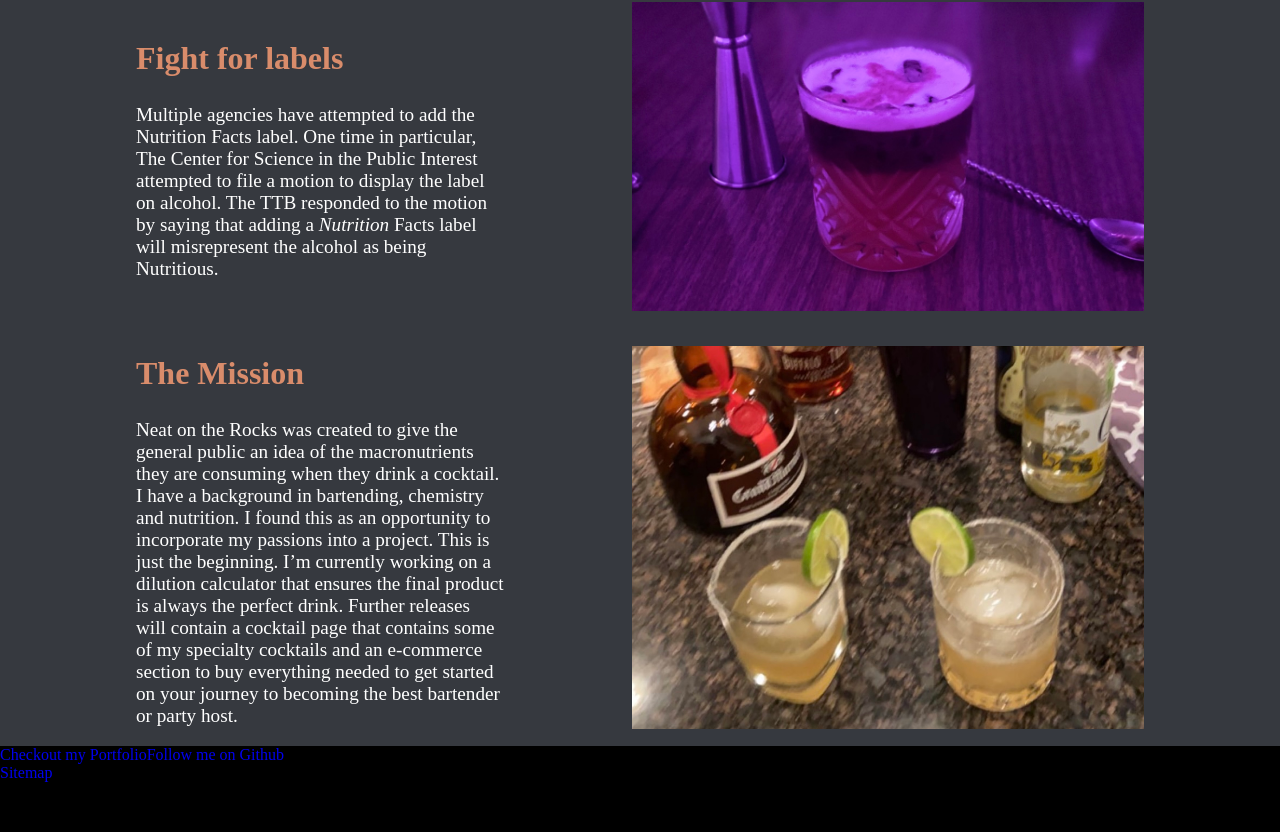
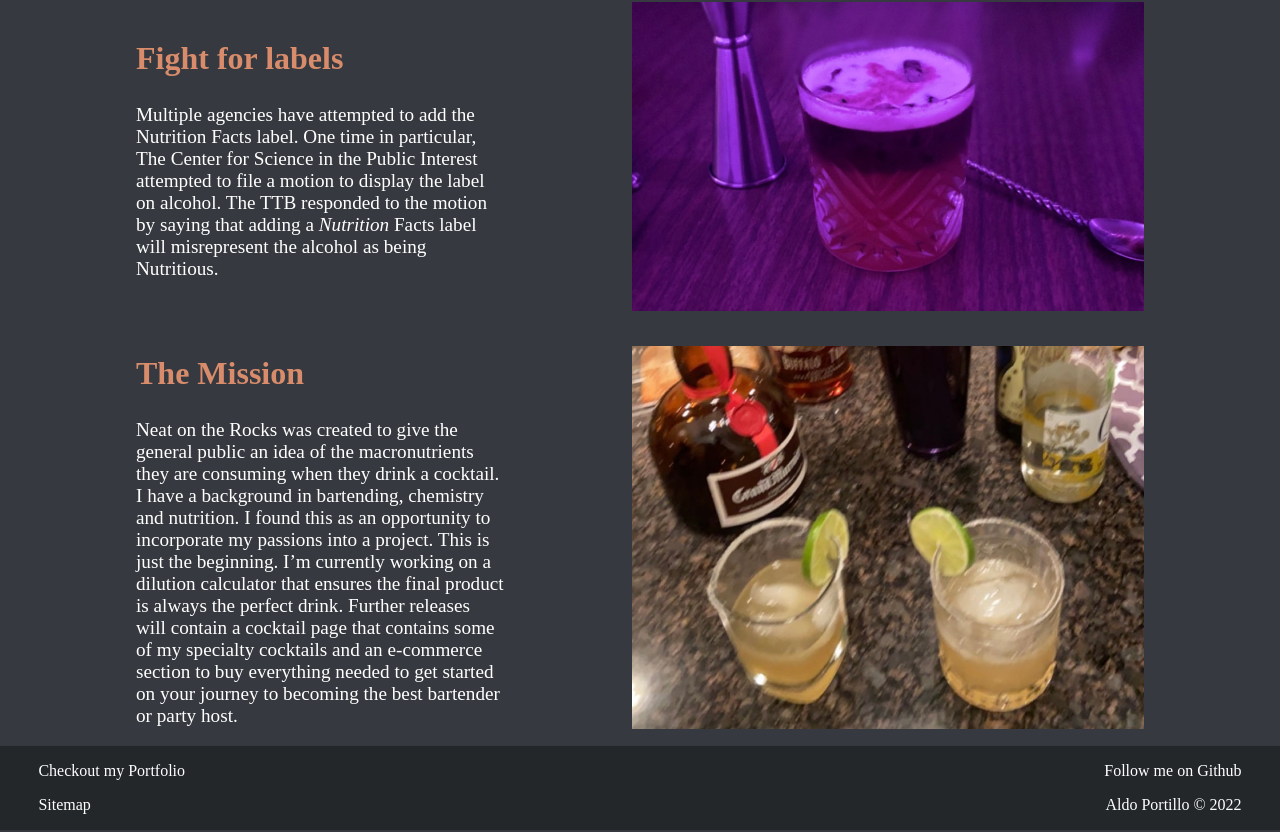
Before and after one commit to aldoportillo/NeatontheRocks, a React (Create React App) app: page / in a window 1280 px wide. Shown: the part 549-1381 px from the top of the page. Built offline with nearby package versions, Linux system fonts and the light colour scheme.

Commit message:
Style footer

```diff
--- a/src/index.css
+++ b/src/index.css
@@ -3,6 +3,7 @@
   text-decoration: none;
   --header: #23272a;
   box-sizing: border-box;
+  --whiskey: rgba(244, 154, 115, 0.855);
 }
 
 body{
@@ -58,7 +59,7 @@ h1, h3{
 
 .home-page > .paragraph > .text-content > h2{
   font-size: 2rem;
-  color: rgba(244, 154, 115, 0.855);
+  color: var(--whiskey);
 }
 
 .home-page > .paragraph > .text-content > p{
@@ -266,6 +267,35 @@ h1, h3{
 
 .footer {
   align-self: center;
-  background-color: black;
+  background-color: var(--header);
   width: 100vw;
+  color: #ffffff;
+  display: flex;
+  flex-direction: column;
+  bottom:0;
+  padding-top: 1rem;
 }
+.footer-rows{
+  display: flex;
+  justify-content: space-between;
+  align-items: center;
+  padding-left: 3vw;
+  padding-right: 3vw;
+}
+
+.footer-rows >a:link{
+  color: #ffffff;
+}
+
+.footer-rows > a:visited{
+  color: #ffffff;
+}
+
+.footer-rows > a:hover {
+  color: var(--whiskey);
+}
+
+/* selected link */
+.footer-rows > a:active {
+  color: white;
+}
```
